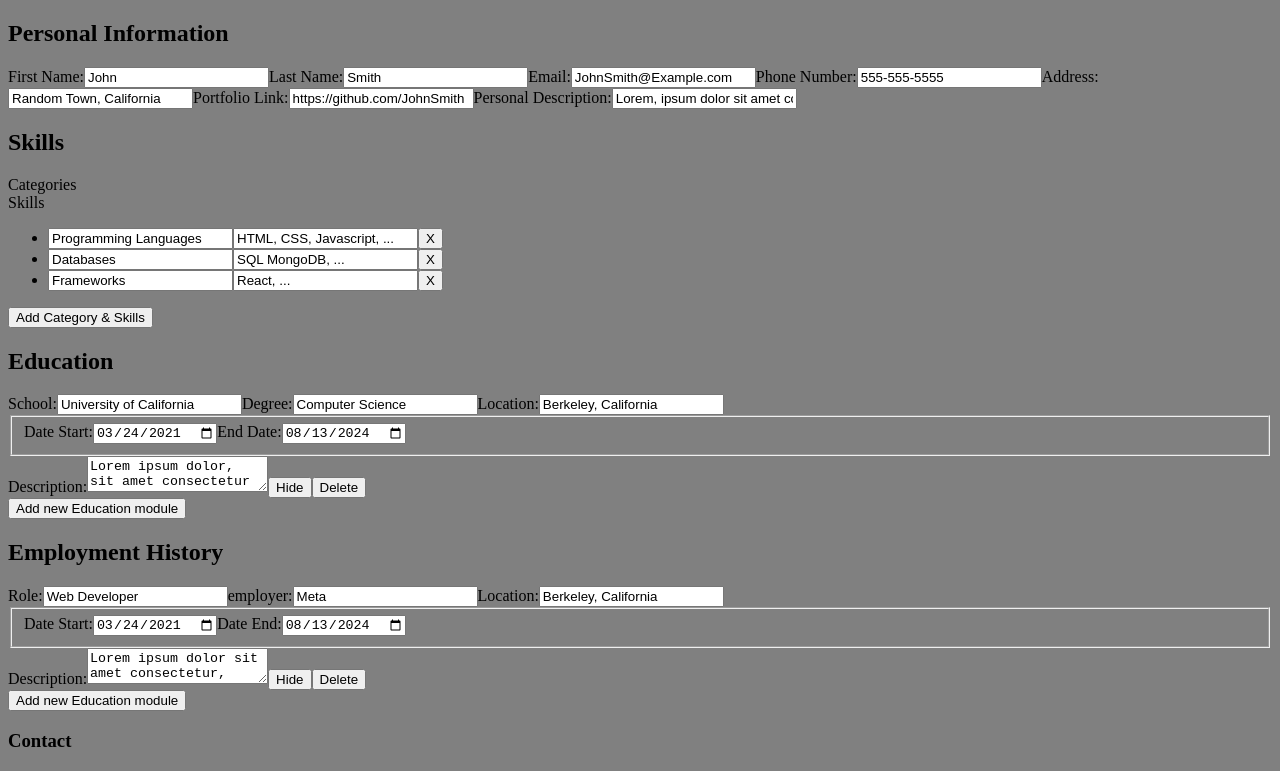
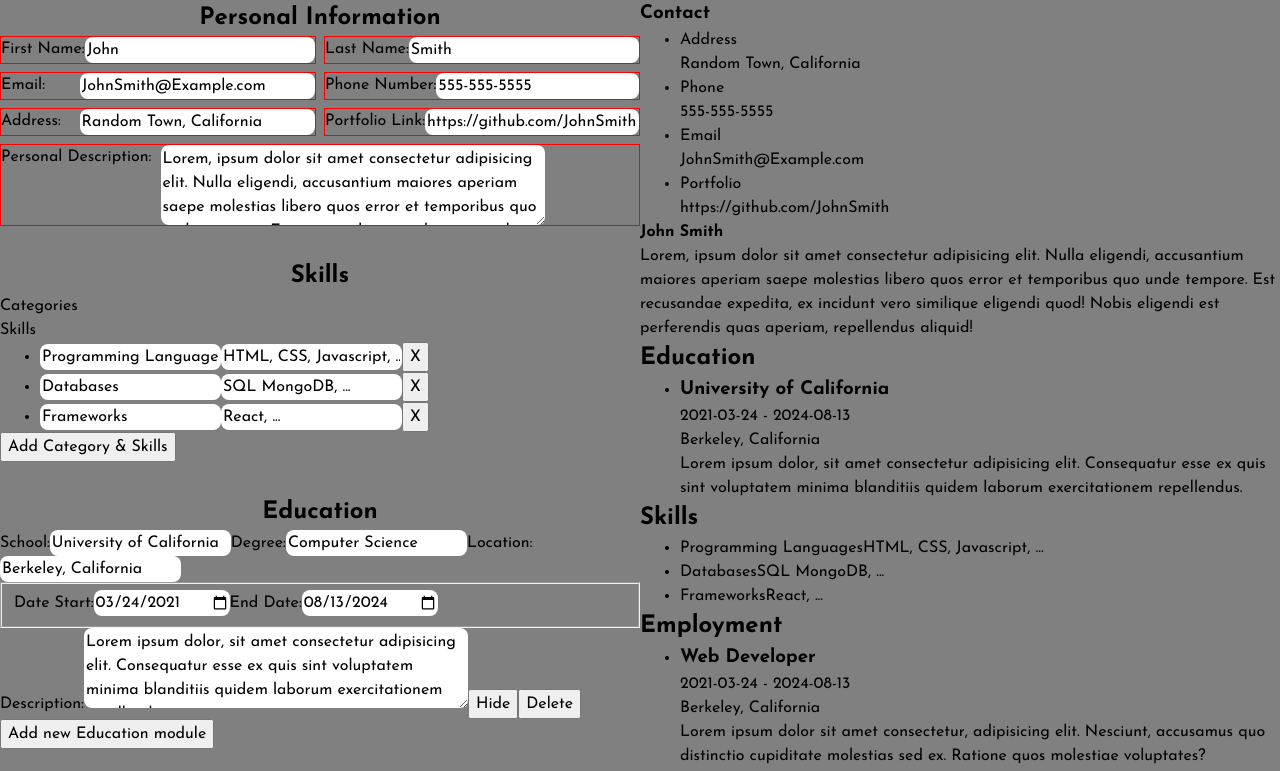
Before and after one commit to Neon-Panda/Project-CV-Application, a React (Vite) app: page / in a window 1280 px wide. Shown: the top 771 px of the page. Built offline with nearby package versions, Linux system fonts and the light colour scheme.

Commit message:
style: add some starter styling

```diff
--- a/src/App.jsx
+++ b/src/App.jsx
@@ -50,7 +50,7 @@ function App() {
   ]);
 
   return (
-    <>
+    <div className="all-content">
       <main className="input-section">
         <PersonDetails
           personalInfo={personalInfo}
@@ -77,7 +77,7 @@ function App() {
           personalEmployment={personalEmployment}
         />
       </section>
-    </>
+    </div>
   );
 }
 
--- a/src/components/personal-details.jsx
+++ b/src/components/personal-details.jsx
@@ -31,7 +31,7 @@ export default function PersonalInputs({ personalInfo, setPersonalInfo }) {
       <h2 className="personal-input-header">Personal Information</h2>
       <form action="" id="personal-info-form">
         <label htmlFor="name-first">
-          First Name:
+          <span>First Name:</span>
           <input
             type="text"
             name="name-first"
@@ -110,7 +110,7 @@ export default function PersonalInputs({ personalInfo, setPersonalInfo }) {
         </label>
         <label htmlFor="about">
           Personal Description:
-          <input
+          <textarea
             type="text"
             name="about"
             id="about"
--- a/src/styles.css
+++ b/src/styles.css
@@ -1,3 +1,120 @@
+@import url("https://fonts.googleapis.com/css2?family=Josefin+Sans:ital,wght@0,100..700;1,100..700&family=Roboto:ital,wght@0,100..900;1,100..900&display=swap");
+/* 1. Use a more-intuitive box-sizing model */
+*,
+*::before,
+*::after {
+  box-sizing: border-box;
+}
+
+/* 2. Remove default margin */
+* {
+  margin: 0;
+}
+
+body {
+  /* 3. Add accessible line-height */
+  line-height: 1.5;
+  /* 4. Improve text rendering */
+  -webkit-font-smoothing: antialiased;
+}
+
+/* 5. Improve media defaults */
+img,
+picture,
+video,
+canvas,
+svg {
+  display: block;
+  max-width: 100%;
+}
+
+/* 6. Inherit fonts for form controls */
+input,
+button,
+textarea,
+select {
+  font: inherit;
+}
+
+/* 7. Avoid text overflows */
+p,
+h1,
+h2,
+h3,
+h4,
+h5,
+h6 {
+  overflow-wrap: break-word;
+}
+
+/* 8. Improve line wrapping */
+p {
+  text-wrap: pretty;
+}
+h1,
+h2,
+h3,
+h4,
+h5,
+h6 {
+  text-wrap: balance;
+}
+
+/*
+  9. Create a root stacking context
+*/
+#root,
+#__next {
+  isolation: isolate;
+}
+
 body {
   background-color: gray;
 }
+
+.all-content {
+  display: grid;
+  grid-template-columns: 1fr 1fr;
+  font-family: Josefin Sans;
+}
+
+input,
+textarea {
+  border: none;
+  border-radius: 8px;
+}
+
+textarea {
+  height: 10vh;
+  width: 30vw;
+}
+
+.input-section {
+  display: flex;
+  flex-direction: column;
+  gap: 2rem;
+}
+
+.input-section h2 {
+  display: flex;
+  justify-content: center;
+}
+
+.personal-info form {
+  display: grid;
+  grid-template-columns: 1fr 1fr;
+  place-items: start;
+  gap: 0.5rem;
+}
+
+.personal-info label {
+  border: 1px solid red;
+  width: 100%;
+  display: grid;
+  grid-template-columns: 1fr 3fr;
+  text-wrap: nowrap;
+}
+
+.personal-info form label:last-child {
+  grid-column: span 2;
+}
```
